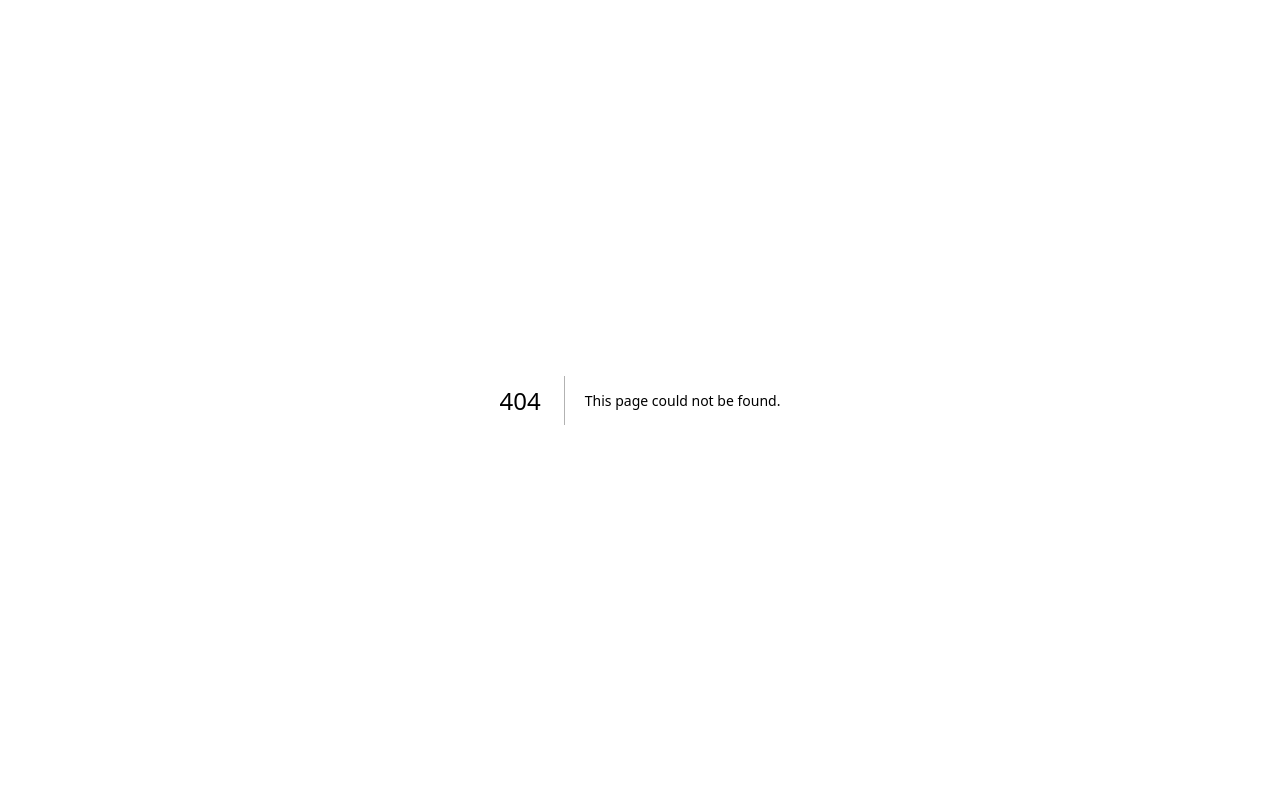
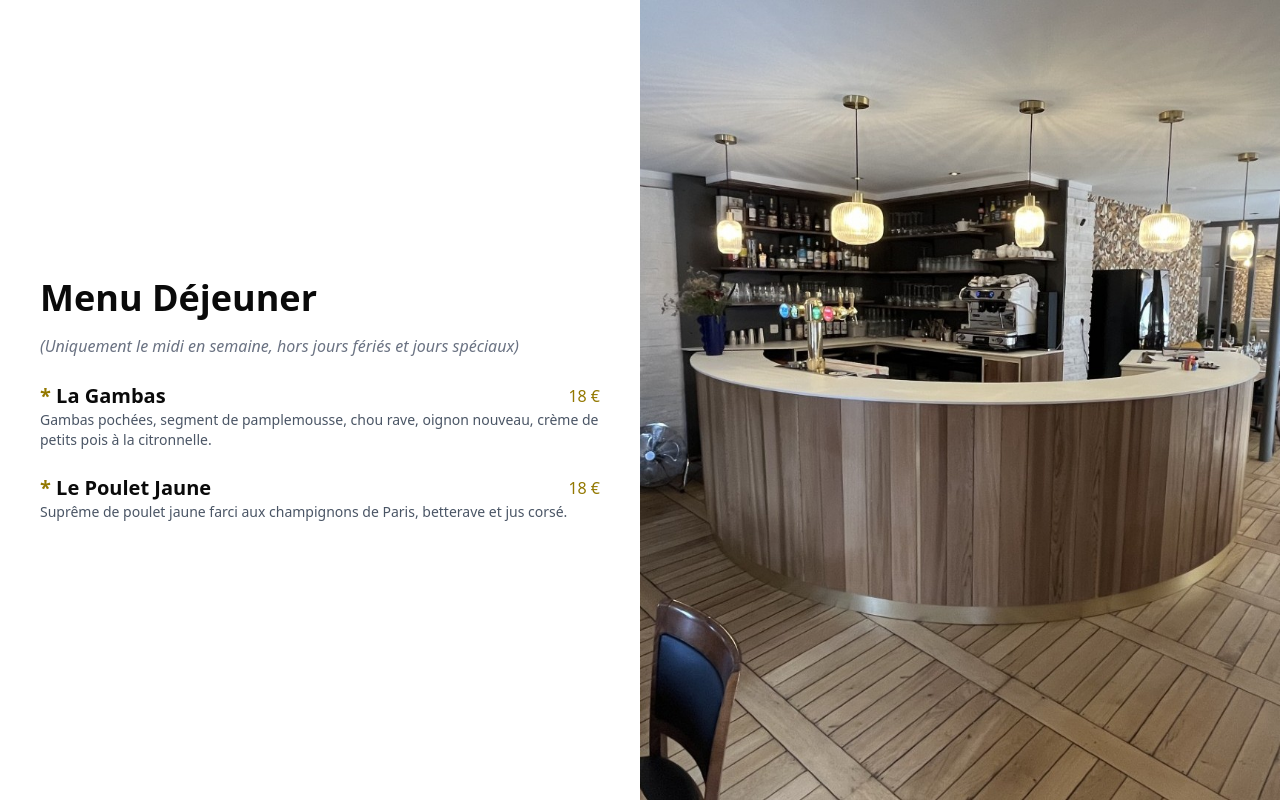
Before and after one commit to leolsvg/josephine, a Next.js app: page /carte in a window 1280 px wide. Before the commit this address had no page. Built offline with nearby package versions, Linux system fonts and the light colour scheme.

Commit message:
Résolution des conflits restants (carte.tsx + package-lock.json)

```diff
--- a/package.json
+++ b/package.json
@@ -15,9 +15,13 @@
     "embla-carousel-react": "^8.6.0",
     "lucide-react": "^0.525.0",
     "next": "15.3.3",
+    "ogl": "^1.0.11",
     "react": "^19.0.0",
     "react-dom": "^19.0.0",
-    "tailwind-merge": "^3.3.1"
+    "react-tsparticles": "^2.12.2",
+    "tailwind-merge": "^3.3.1",
+    "tsparticles": "^3.8.1",
+    "tsparticles-engine": "^2.12.0"
   },
   "devDependencies": {
     "@eslint/eslintrc": "^3",
--- /dev/null
+++ b/src/app/carte/page.tsx
@@ -0,0 +1,29 @@
+import MenuSectionWithImage from "@/components/menu";
+
+export default function MenuLunchPage() {
+  const items = [
+    {
+      name: "La Gambas",
+      description:
+        "Gambas pochées, segment de pamplemousse, chou rave, oignon nouveau, crème de petits pois à la citronnelle.",
+      price: "18 €",
+      star: true,
+    },
+    {
+      name: "Le Poulet Jaune",
+      description:
+        "Suprême de poulet jaune farci aux champignons de Paris, betterave et jus corsé.",
+      price: "18 €",
+      star: true,
+    },
+  ];
+
+  return (
+    <MenuSectionWithImage
+      title="Menu Déjeuner"
+      subtitle="(Uniquement le midi en semaine, hors jours fériés et jours spéciaux)"
+      items={items}
+      image="/img/bar.jpg"
+    />
+  );
+}
--- a/src/app/page.tsx
+++ b/src/app/page.tsx
@@ -3,25 +3,17 @@
 import Link from "next/link";
 import { ScrollArea, ScrollBar } from "@/components/ui/scroll-area";
 import CarteMenu from "@/components/carte";
-import { ChevronLeft, ChevronRight } from "lucide-react";
+import { motion } from "framer-motion";
 
 export default function Home() {
   return (
     <div>
-      <div
-        className="relative min-h-screen bg-cover bg-center bg-no-repeat"
-        style={{ backgroundImage: "url('/img/bar.jpg')" }}
-      >
-        <div className="absolute inset-0 bg-black opacity-50"></div>
-
-        <div className="relative z-10 top-2">
-          {/* NAVBAR */}
-          <nav className="w-full p-4 flex items-center justify-center text-white relative">
+      {/* NAVBAR FIXÉE EN HAUT */}
+      <nav className="fixed top-0 left-0 w-full p-6 flex items-center justify-center text-black font z-50 bg-white/80 backdrop-blur-md shadow-md">
         {/* Logo à gauche */}
         <div className="absolute left-4">
           <img className="w-8" src="/favicon.ico" alt="Logo de Joséphine" />
         </div>
-
         {/* Liens centrés */}
         <ul className="flex space-x-6 text-sm">
           <li>
@@ -34,25 +26,46 @@ export default function Home() {
             <a href="#contact">Contact</a>
           </li>
         </ul>
-
-            {/* Bouton "Réserver" fixé à l'écran */}
+        {/* Bouton "Réserver" à droite */}
         <a
-              className=" uppercase fixed top-4 right-4 bg-[#000150] text-white pt-1.5 pb-1.5 pl-6.5 pr-6.5 rounded z-50 shadow-md"
+          className="uppercase fixed top-4 right-4 bg-[#000150] text-white pt-1.5 pb-1.5 px-6 rounded z-50 shadow-md"
           href="#reservation"
         >
           Réserver
         </a>
       </nav>
 
-          {/* TEXTE ACCUEIL */}
-          <section className="flex justify-center items-center min-h-[calc(100vh-64px)]">
-            <h1 className="text-white text-4xl font-bold text-center">
+      {/* IMAGE D'ACCUEIL */}
+      <div
+        className="relative pt-20 min-h-screen bg-cover bg-fixed bg-center bg-no-repeat"
+        style={{ backgroundImage: "url('/img/bar.jpg')" }}
+      >
+        <div className="absolute inset-0 bg-black opacity-50"></div>
+        <div className="relative z-10 flex flex-col justify-center items-center min-h-[calc(100vh-80px)]">
+          <motion.h1
+            initial={{ opacity: 0, y: 30 }}
+            animate={{ opacity: 1, y: 0 }}
+            transition={{ duration: 0.8 }}
+            className="text-white text-[60px] font-bold text-center"
+          >
             Bienvenue chez Joséphine
-            </h1>
-          </section>
+          </motion.h1>
+
+          <motion.h3
+            initial={{ opacity: 0, y: 30 }}
+            animate={{ opacity: 1, y: 0 }}
+            transition={{ delay: 0.5, duration: 0.8 }}
+            className="text-white text-[20px] text-center pt-10"
+          >
+            Joséphine est un restaurant de bistronomie situé à Cherbourg, <br />
+            nous utilisons des produits locaux et de saison pour vous offrir une
+            expérience culinaire unique.
+          </motion.h3>
         </div>
       </div>
-      <div className="bg-yellow-50">
+
+      {/* MENU & CARTES */}
+      <div className="bg-white">
         <h1 className="text-black uppercase text-center text-[90px] font-bold">
           menu & cartes
         </h1>
@@ -61,7 +74,7 @@ export default function Home() {
             <CarteMenu
               logoSrc="/favicon.ico"
               titre="MENU DÉJEUNER"
-              href="/menu"
+              href="/carte/menu_lunch"
             />
             <CarteMenu
               logoSrc="/favicon.ico"
@@ -78,22 +91,74 @@ export default function Home() {
           <ScrollBar orientation="horizontal" />
         </ScrollArea>
       </div>
-      <div id="fournisseurs">
-        <h1 className="text-3xl font-bold">Nos fournisseurs</h1>
-        <p>
-          Chez Joséphine, la qualité commence par le choix des bons partenaires.
+
+      {/* FOURNISSEURS */}
+      <section id="fournisseurs" className="py-16 bg-white">
+        <div className="max-w-6xl mx-auto px-4">
+          <h2 className="text-4xl font-bold text-center mb-12">
+            Nos Fournisseurs Locaux
+          </h2>
+          <p className="flex justify-center text-center">
+            Chez Joséphine, la qualité commence par le choix des bons
+            partenaires.
             <br />
             Nous travaillons main dans la main avec des producteurs et artisans{" "}
             <br />
             locaux passionnés, qui partagent nos valeurs de fraîcheur, de
-          saisonnalité et de respect du produit. <br /> Découvrez ceux qui nous
-          permettent chaque jour de vous proposer une cuisine sincère et
+            saisonnalité et de respect du produit. <br /> Découvrez ceux qui
+            nous permettent chaque jour de vous proposer une cuisine sincère et
             savoureuse.
           </p>
+
+          <div className="grid gap-8 pt-10 md:grid-cols-2 lg:grid-cols-3">
+            {/* Fournisseur 1 */}
+            <div className="bg-gray-100 rounded-lg shadow p-5 hover:shadow-lg transition duration-300">
+              <img
+                src="/img/vergers.jpg"
+                alt="Vergers de la Passion"
+                className="rounded mb-4 h-48 w-full object-cover"
+              />
+              <h3 className="text-xl font-semibold">
+                Les Vergers de la Passion
+              </h3>
+              <p className="text-sm text-gray-600 mb-2">Boissons artisanales</p>
+              <p className="text-gray-700 italic">
+                « Des jus naturels, pressés à la main en Normandie. »
+              </p>
             </div>
-      <div>
-        <h1 className="text-3xl font-bold">Nos avis clients</h1>
+
+            {/* Fournisseur 2 */}
+            <div className="bg-gray-100 rounded-lg shadow p-5 hover:shadow-lg transition duration-300">
+              <img
+                src="/img/boulangerie.jpg"
+                alt="Boulangerie Châtel"
+                className="rounded mb-4 h-48 w-full object-cover"
+              />
+              <h3 className="text-xl font-semibold">Boulangerie Châtel</h3>
+              <p className="text-sm text-gray-600 mb-2">Pain frais du jour</p>
+              <p className="text-gray-700 italic">
+                « Un savoir-faire transmis depuis trois générations. »
+              </p>
             </div>
+
+            {/* Fournisseur 3 */}
+            <div className="bg-gray-100 rounded-lg shadow p-5 hover:shadow-lg transition duration-300">
+              <img
+                src="/img/fromagerie.jpg"
+                alt="La Cave à Fromage"
+                className="rounded mb-4 h-48 w-full object-cover"
+              />
+              <h3 className="text-xl font-semibold">La Cave à Fromage</h3>
+              <p className="text-sm text-gray-600 mb-2">Sélection affinée</p>
+              <p className="text-gray-700 italic">
+                « Des produits de terroir sélectionnés avec soin. »
+              </p>
+            </div>
+          </div>
+        </div>
+      </section>
+
+      {/* FOOTER */}
       <div className="h-px bg-gray-300 my-8 w-full">
         <footer className="bg-gray-900 text-white px-6 py-10">
           <div className="max-w-7xl mx-auto flex flex-col md:flex-row justify-between items-start gap-8">
--- /dev/null
+++ b/src/app/testt/page.tsx
@@ -0,0 +1,3 @@
+export default function Test() {
+  return <h1>Test page</h1>;
+}
--- a/src/components/carte.tsx
+++ b/src/components/carte.tsx
@@ -1,4 +1,3 @@
-// components/CarteMenu.tsx
 import Image from "next/image";
 import Link from "next/link";
 
@@ -10,14 +9,15 @@ interface CarteMenuProps {
 
 export default function CarteMenu({ logoSrc, titre, href }: CarteMenuProps) {
   return (
-    <div className="bg-[#0A0A2A] shadow-lg w-[350px] h-[250px] flex flex-col justify-between p-7 hover:scale-105 transition duration-300 ease-in-out">
-      {/* Logo et texte */}
-      <div className="bg-white p-4 flex flex-col items-center justify-start h-[100%] gap-4">
-        <Image src={logoSrc} alt="Logo" width={80} height={80} />
-        <h2 className="text-center text-sm text-[#937800] mt-4 uppercase">
-          {titre}
-        </h2>
+    <Link href={href}>
+      <div className="bg-[#0A0A2A] shadow-lg w-[350px] h-[250px] flex flex-col justify-between p-7 hover:scale-105 transition duration-300 ease-in-out cursor-pointer">
+        <div className="bg-white p-4 flex flex-col items-center justify-start h-full gap-4">
+          <Image src={logoSrc} alt="Logo" width={80} height={80} />
+          <h2 className="text-center font-bold text-sm text-[#937800] mt-4 uppercase">
+            {titre}
+          </h2>
+        </div>
       </div>
-    </div>
+    </Link>
   );
 }
--- /dev/null
+++ b/src/components/menu.tsx
@@ -0,0 +1,60 @@
+// src/components/ui/menu.tsx
+
+interface MenuItem {
+  name: string;
+  description?: string;
+  price: string;
+  star?: boolean;
+}
+
+interface MenuSectionProps {
+  title: string;
+  subtitle?: string; // ✅ tu l'avais pas ! maintenant il est là
+  items: MenuItem[];
+  image: string;
+}
+
+export default function MenuSectionWithImage({
+  title,
+  subtitle,
+  items,
+  image,
+}: MenuSectionProps) {
+  return (
+    <div className="flex flex-col lg:flex-row w-full min-h-screen bg-white">
+      {/* Partie menu à gauche */}
+      <div className="w-full lg:w-1/2 p-10 flex flex-col justify-center">
+        <h1 className="text-4xl font-bold mb-4">{title}</h1>
+        {subtitle && <p className="text-gray-500 italic mb-6">{subtitle}</p>}
+
+        <ul className="space-y-6">
+          {items.map((item, idx) => (
+            <li key={idx}>
+              <div className="flex justify-between items-center">
+                <h2 className="text-xl font-semibold">
+                  {item.star && <span className="text-[#937800]">*</span>}{" "}
+                  {item.name}
+                </h2>
+                <span className="text-md text-[#937800] font-medium">
+                  {item.price}
+                </span>
+              </div>
+              {item.description && (
+                <p className="text-sm text-gray-600">{item.description}</p>
+              )}
+            </li>
+          ))}
+        </ul>
+      </div>
+
+      {/* Image à droite */}
+      <div className="w-full lg:w-1/2 h-[500px] lg:h-auto">
+        <img
+          src={image}
+          alt="illustration menu"
+          className="w-full h-full object-cover"
+        />
+      </div>
+    </div>
+  );
+}
```
Lines whose indentation alone changed are shown as unchanged.
